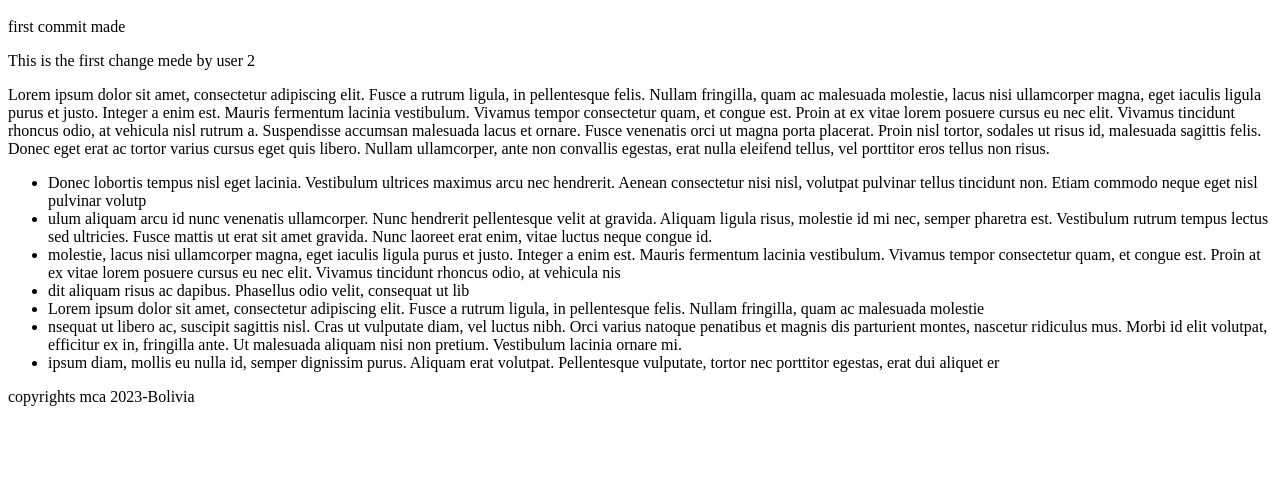
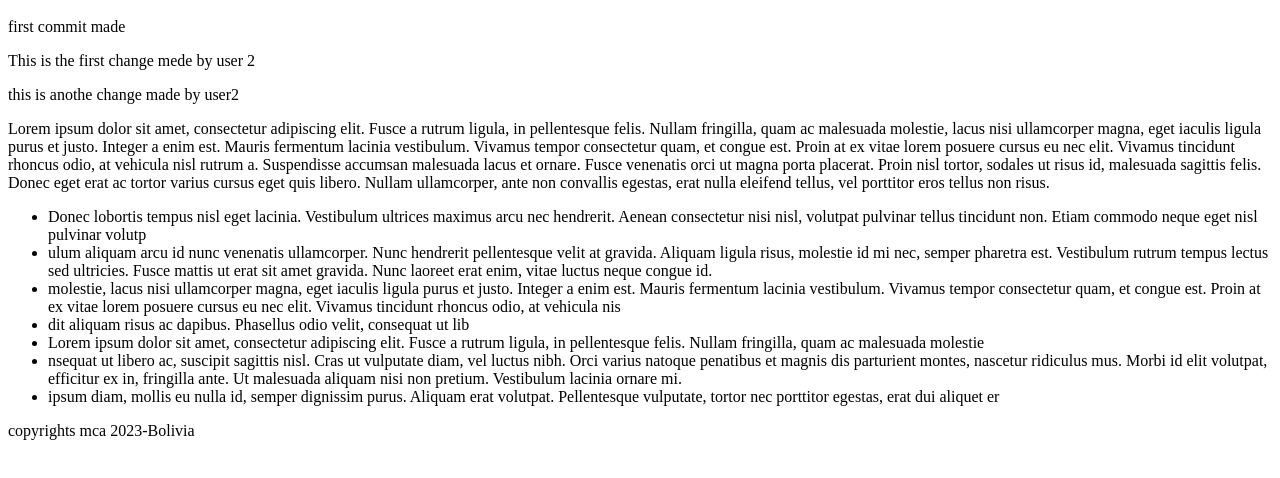
Before and after one commit to sirprintalot/git-test, a plain HTML site: page index.html in a window 1280 px wide. Shown: the part 48-526 px from the top of the page. Drawn offline with Linux system fonts and the light colour scheme.

Commit message:
second commit by user2

```diff
--- a/index.html
+++ b/index.html
@@ -12,6 +12,7 @@
         <h1>This is the test</h1>
         <p>first commit made</p>
         <p>This is the first change mede by user 2</p>
+        <p>this is anothe change made by user2</p>
     </heade>
     <main>
         <p>Lorem ipsum dolor sit amet, consectetur adipiscing elit. Fusce a rutrum ligula, in pellentesque felis. Nullam
```
